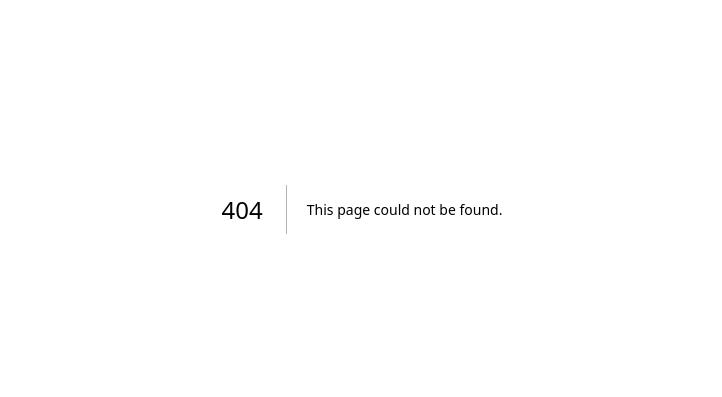
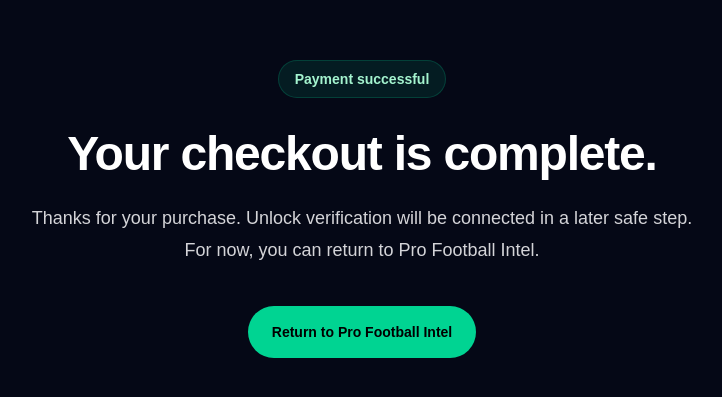
Before and after one commit to Scoreleeo/profbint-checkout, a Next.js app: page /success in a window 1280 px wide. Before the commit this address had no page. Shown: the part 191-588 px from the top of the page, without its empty margins (278-1000 px from the left). Built offline with nearby package versions, Linux system fonts and the light colour scheme.

Commit message:
Add checkout success and cancel pages

```diff
--- /dev/null
+++ b/app/cancel/page.tsx
@@ -0,0 +1,27 @@
+export default function CancelPage() {
+  return (
+    <main className="min-h-screen bg-[#050816] px-6 py-10 text-white">
+      <section className="mx-auto flex min-h-[calc(100vh-80px)] max-w-3xl flex-col items-center justify-center text-center">
+        <div className="rounded-full border border-yellow-400/20 bg-yellow-400/10 px-4 py-2 text-sm font-semibold text-yellow-100">
+          Checkout cancelled
+        </div>
+
+        <h1 className="mt-8 text-4xl font-black tracking-tight sm:text-5xl">
+          No payment was taken.
+        </h1>
+
+        <p className="mt-6 max-w-2xl text-lg leading-8 text-zinc-300">
+          Your checkout was cancelled safely. You can return to Pro Football
+          Intel and try again when you are ready.
+        </p>
+
+        <a
+          href="https://profbint.com"
+          className="mt-10 rounded-full border border-white/10 bg-white/10 px-6 py-4 text-sm font-bold text-white transition hover:bg-white/15"
+        >
+          Return to Pro Football Intel
+        </a>
+      </section>
+    </main>
+  );
+}
--- /dev/null
+++ b/app/success/page.tsx
@@ -0,0 +1,27 @@
+export default function SuccessPage() {
+  return (
+    <main className="min-h-screen bg-[#050816] px-6 py-10 text-white">
+      <section className="mx-auto flex min-h-[calc(100vh-80px)] max-w-3xl flex-col items-center justify-center text-center">
+        <div className="rounded-full border border-emerald-400/20 bg-emerald-400/10 px-4 py-2 text-sm font-semibold text-emerald-200">
+          Payment successful
+        </div>
+
+        <h1 className="mt-8 text-4xl font-black tracking-tight sm:text-5xl">
+          Your checkout is complete.
+        </h1>
+
+        <p className="mt-6 max-w-2xl text-lg leading-8 text-zinc-300">
+          Thanks for your purchase. Unlock verification will be connected in a
+          later safe step. For now, you can return to Pro Football Intel.
+        </p>
+
+        <a
+          href="https://profbint.com"
+          className="mt-10 rounded-full bg-emerald-400 px-6 py-4 text-sm font-bold text-black transition hover:bg-emerald-300"
+        >
+          Return to Pro Football Intel
+        </a>
+      </section>
+    </main>
+  );
+}
```
